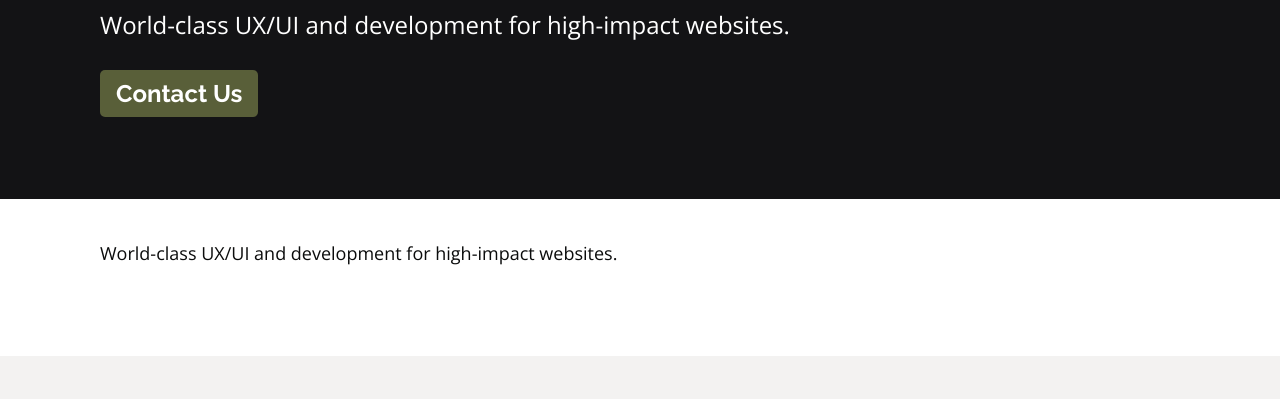
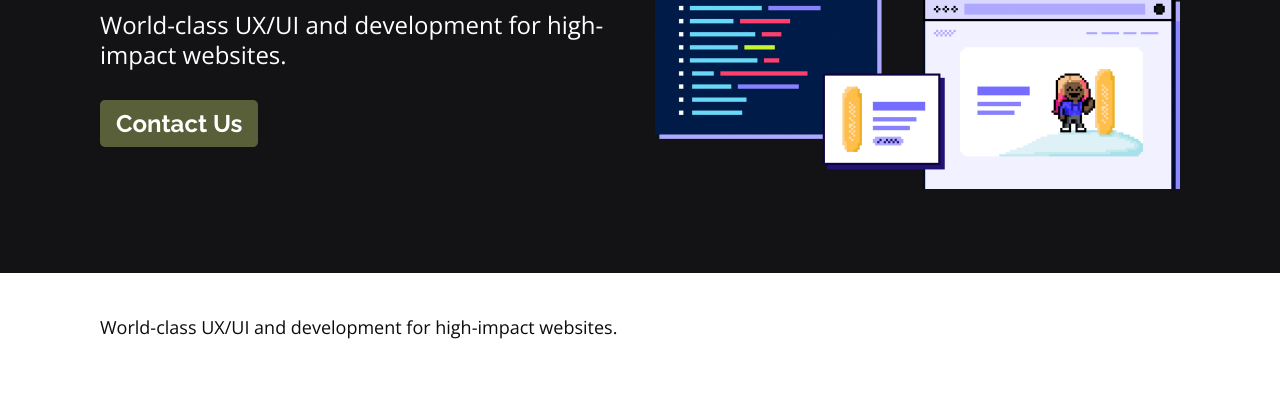
Before and after one commit to beauferris/hamsoft, an Eleventy site: page src/services/custom-logos.md in a window 1280 px wide. Shown: the part 251-650 px from the top of the page. Built offline with nearby package versions, Linux system fonts and the light colour scheme; Eleventy itself is replaced by a stand-in of ours; files that its build step writes are made by us from their sources; files whose address does not match are found by name; what markdown-it-multimd-table would draw is missing.

Commit message:
Update Service Entries “custom-logos”

```diff
--- a/src/services/custom-logos.md
+++ b/src/services/custom-logos.md
@@ -3,6 +3,7 @@ title: Web Development
 summary: World-class UX/UI and development for high-impact websites.
 description: World-class UX/UI and development for high-impact websites.
 button_link: /contact/
+image_url: /assets/images/uploads/headless-desktop.png
 icon_url: /assets/images/uploads/headless-desktop.png
 ---
 World-class UX/UI and development for high-impact websites.
```
